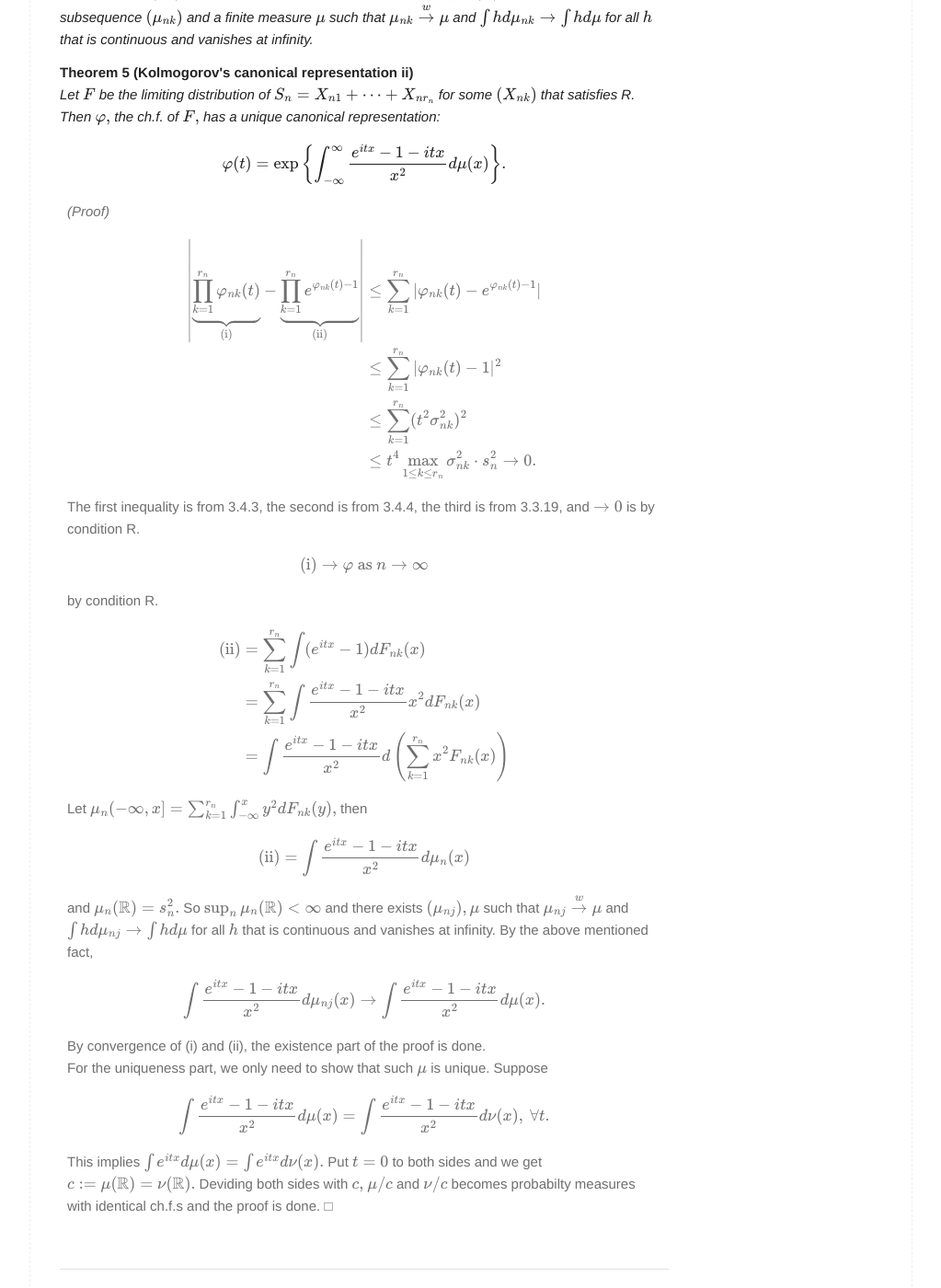
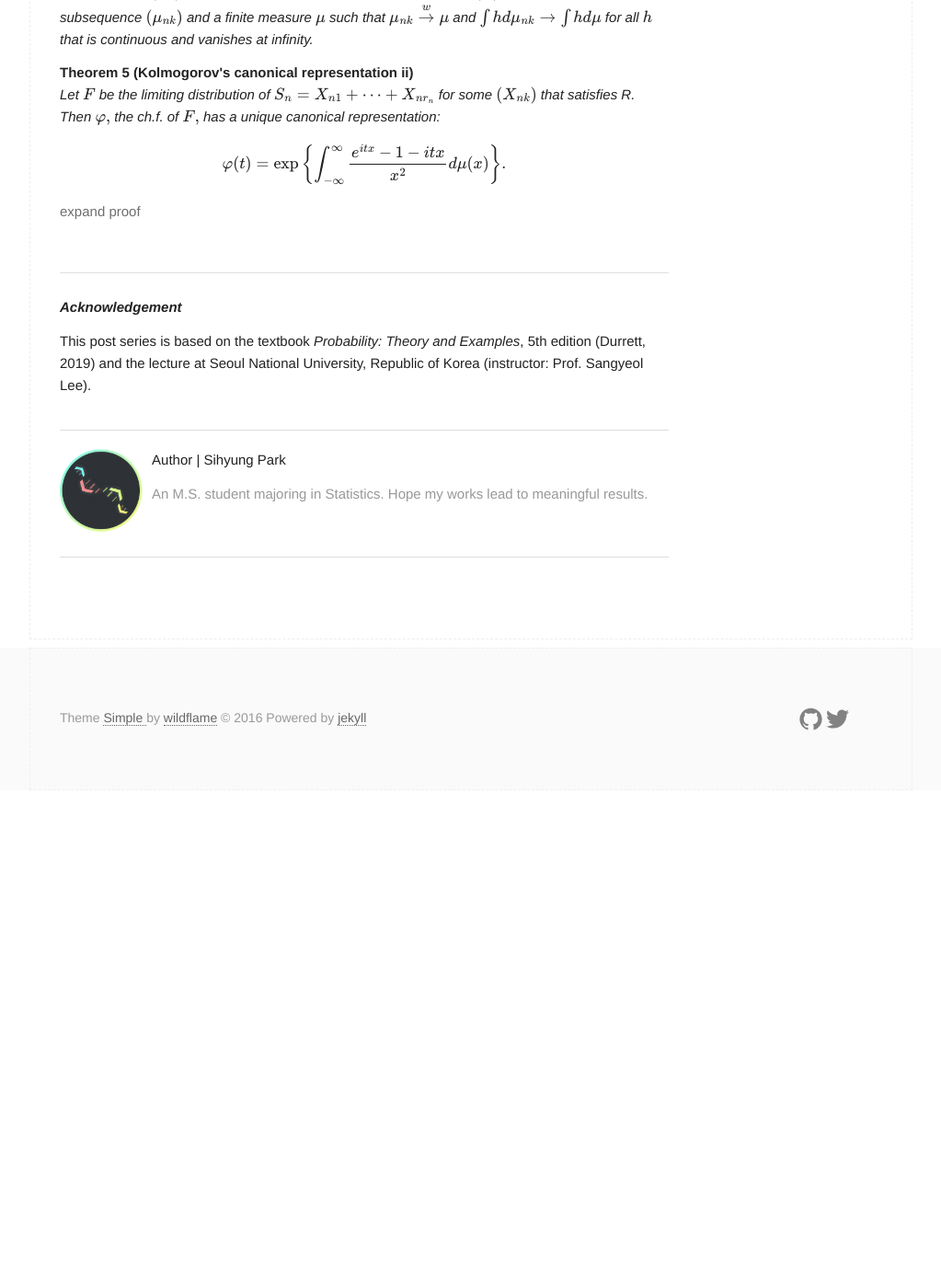
Before and after one commit to naturale0/naturale0.github.io, a Jekyll site: the page built from _posts/2020-12-25-PTE 3.9 infinitely divisible distributions.md, in a window 1280 px wide and 1400 px high, scrolled down 2649 px. Shown: the whole window at 92% size, without its empty margins (128-1151 px from the left). Built offline with Jekyll 4.4.1, drawn with Linux system fonts in a browser that asks for light colours; formulas are drawn with MathJax 3; comment, search, counter and statistics services are not loaded; after the commit the page ends 3508 px from its top, so only the background shows below that.

Commit message:
post PTE 3.9

```diff
--- a/_posts/2020-12-25-PTE 3.9 infinitely divisible distributions.md
+++ b/_posts/2020-12-25-PTE 3.9 infinitely divisible distributions.md
@@ -122,6 +122,11 @@ Let $F$ be the limiting distribution of $S_n=X_{n1}+\cdots+X_{nr_n}$ for some $(
 $$\varphi(t) = \text{exp}\left\{ \int_{-\infty}^\infty \frac{e^{itx}-1-itx}{x^2} d\mu(x) \right\}.$$
 </div>
 
+<details>
+  <summary>
+    expand proof
+  </summary>
+
 <div class="proof"><br>
 $$\begin{aligned}
 \left| \underbrace{\prod_{k=1}^{r_n} \varphi_{nk}(t)}_\text{(i)} - \underbrace{\prod_{k=1}^{r_n} e^{\varphi_{nk}(t)-1}}_\text{(ii)} \right|
@@ -149,7 +154,7 @@ For the uniqueness part, we only need to show that such $\mu$ is unique. Suppose
 $$\int\frac{e^{itx}-1-itx}{x^2} d\mu(x) = \int\frac{e^{itx}-1-itx}{x^2} d\nu(x),~ \forall t.$$
 This implies $\int e^{itx}d\mu(x) = \int e^{itx}d\nu(x).$ Put $t=0$ to both sides and we get $c:=\mu(\mathbb{R})=\nu(\mathbb{R}).$ Deviding both sides with $c,$ $\mu/c$ and $\nu/c$ becomes probabilty measures with identical ch.f.s and the proof is done.
 </div>
-
+</details>
 
 
 <br>
```
